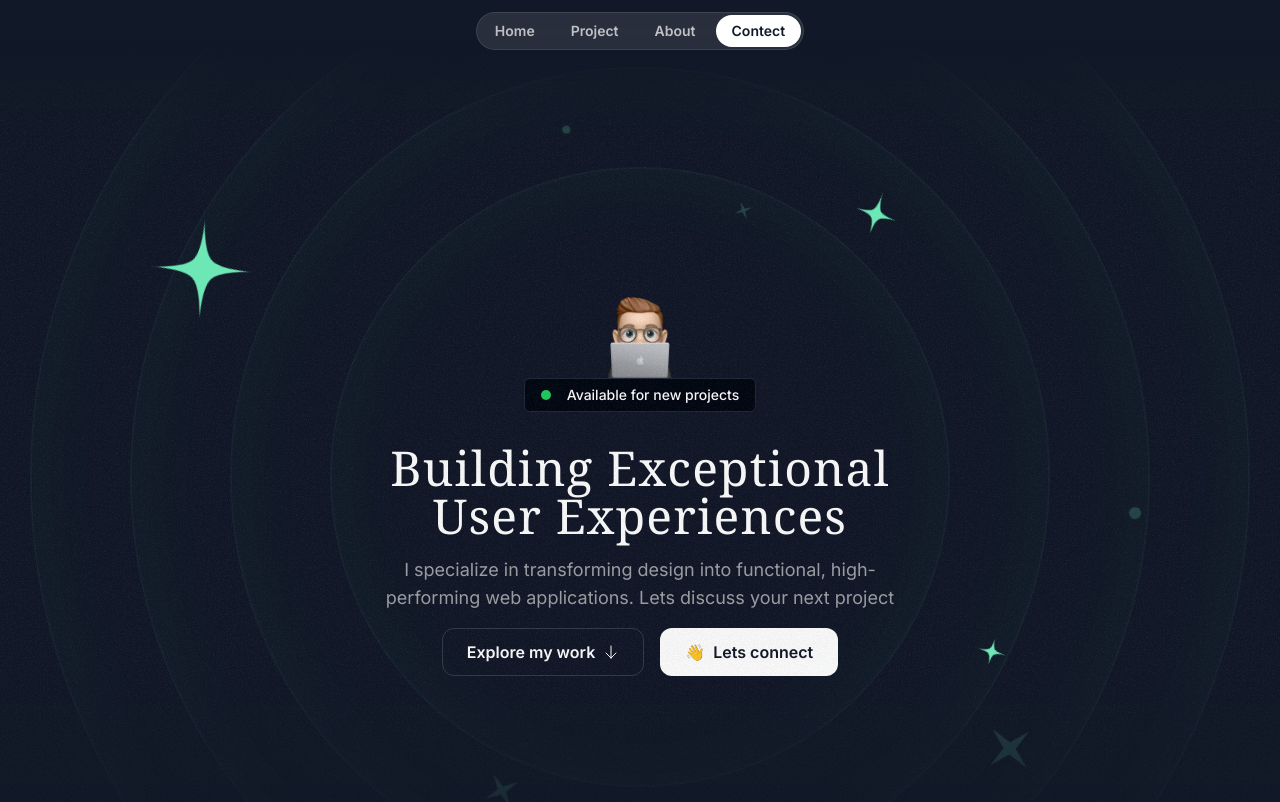
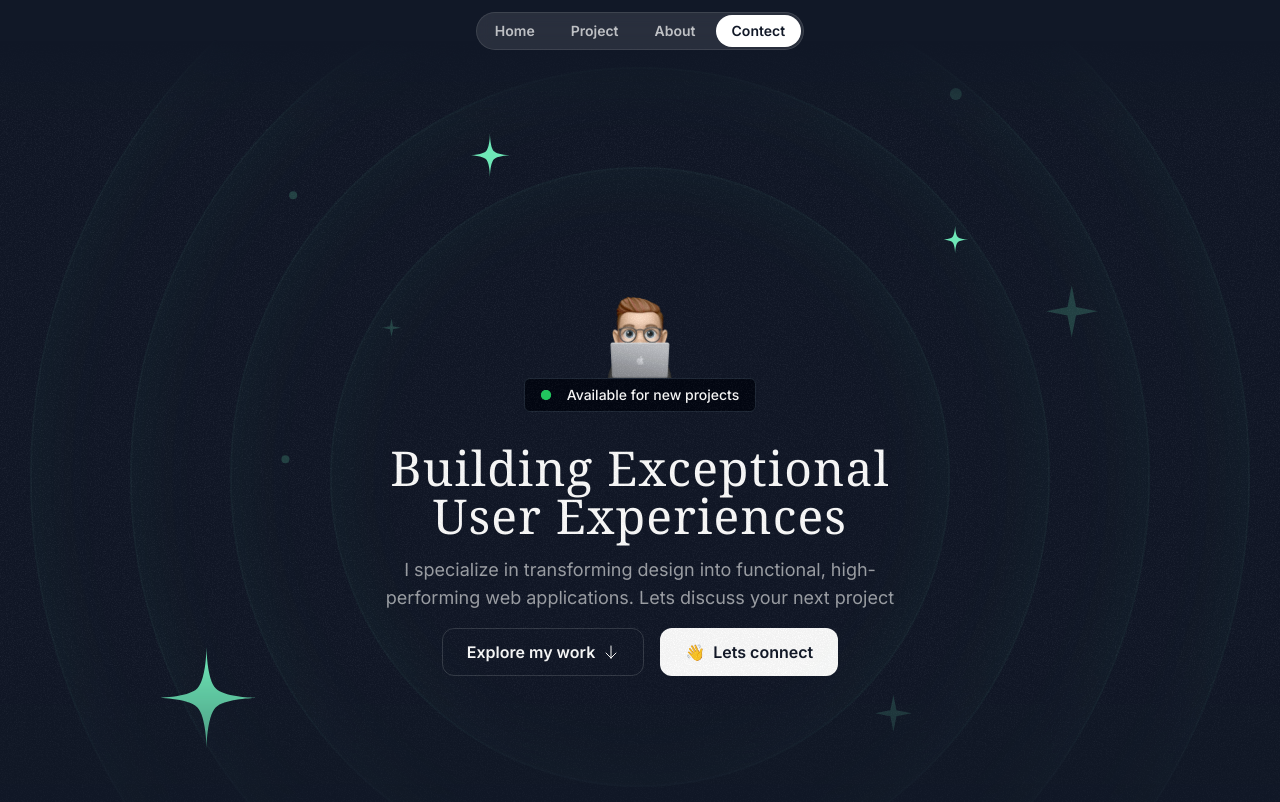
Before and after one commit to shivanibhadauria/portfolioNextjs, a Next.js app: page / in a window 1280 px wide. Shown: the top 802 px of the page. Built offline with nearby package versions, Linux system fonts and the light colour scheme; a web font is replaced by a local one.

Commit message:
tailwind config fixed

```diff
--- a/src/app/globals.css
+++ b/src/app/globals.css
@@ -13,6 +13,6 @@
 
 @layer utilities {
   .container{
-    @apply lg:max-w-5xl
+    @apply lg:max-w-5xl;
   }
 }
--- a/tailwind.config.ts
+++ b/tailwind.config.ts
@@ -4,7 +4,6 @@ const config: Config = {
   content: [
     "./src/pages/**/*.{js,ts,jsx,tsx,mdx}",
     "./src/sections/**/*.{js,ts,jsx,tsx,mdx}",
-    "./src/components/**/*.{js,ts,jsx,tsx,mdx}",
     "./src/app/**/*.{js,ts,jsx,tsx,mdx}",
   ],
   theme: {
@@ -26,11 +25,10 @@ const config: Config = {
     sarif: 'var(--font-serif)',
   },
 
-  animation:{
-    'ping-large': "ping-large 1s ease-in-out infinite ",
-    'move-left': "move-left 30s linear infinite",
-    'move-right': "move-right' 30s linear infinite"
-
+  animation: {
+    "ping-large": "'ping-large' 1s ease-in-out infinite",
+    "move-left": "'move-left' 30s linear infinite",
+    "move-right": "'move-right' 30s linear infinite",
   },
 
   keyframes:{
@@ -83,4 +81,4 @@ const config: Config = {
     },
   ],
 };
-export default config;
+export default config
```
